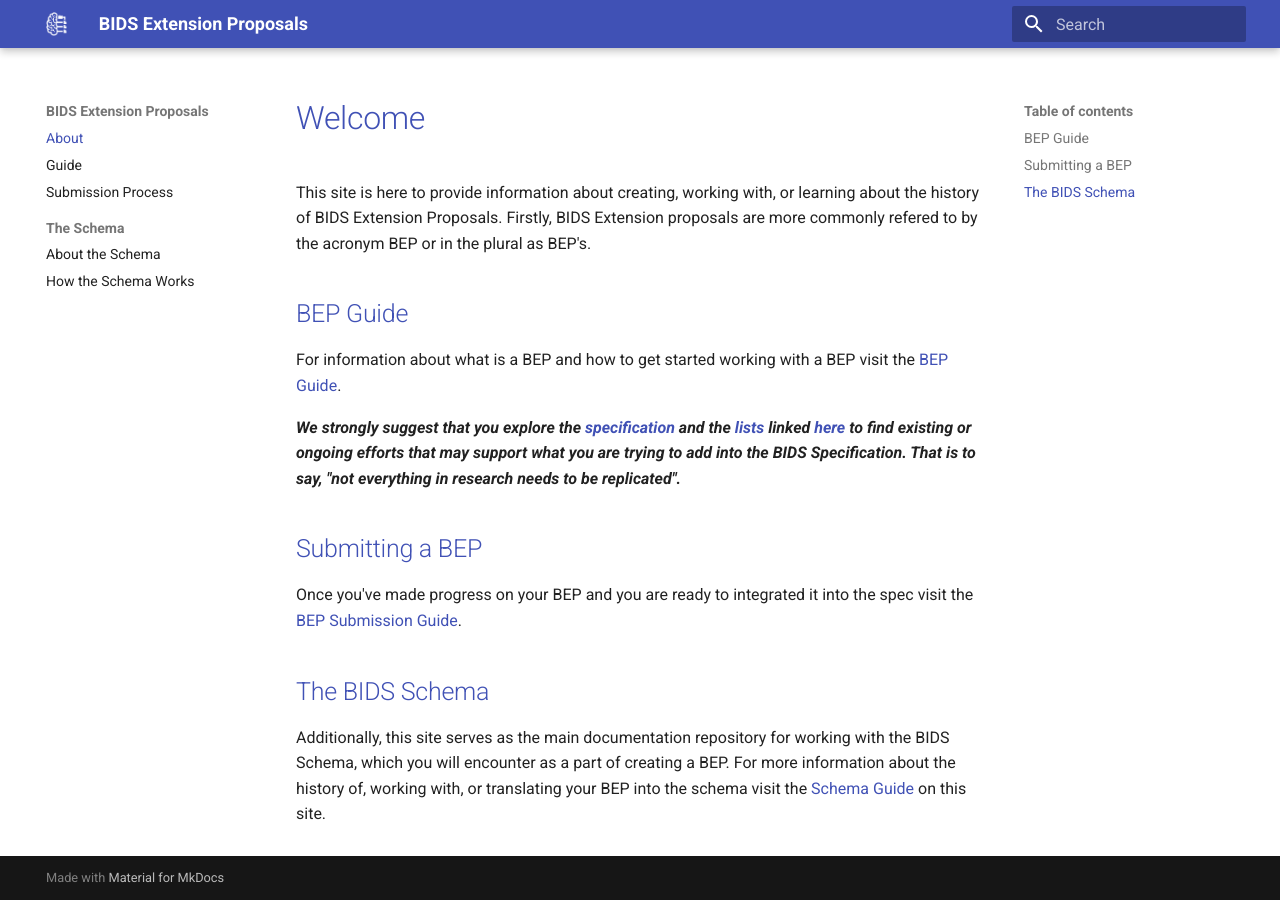
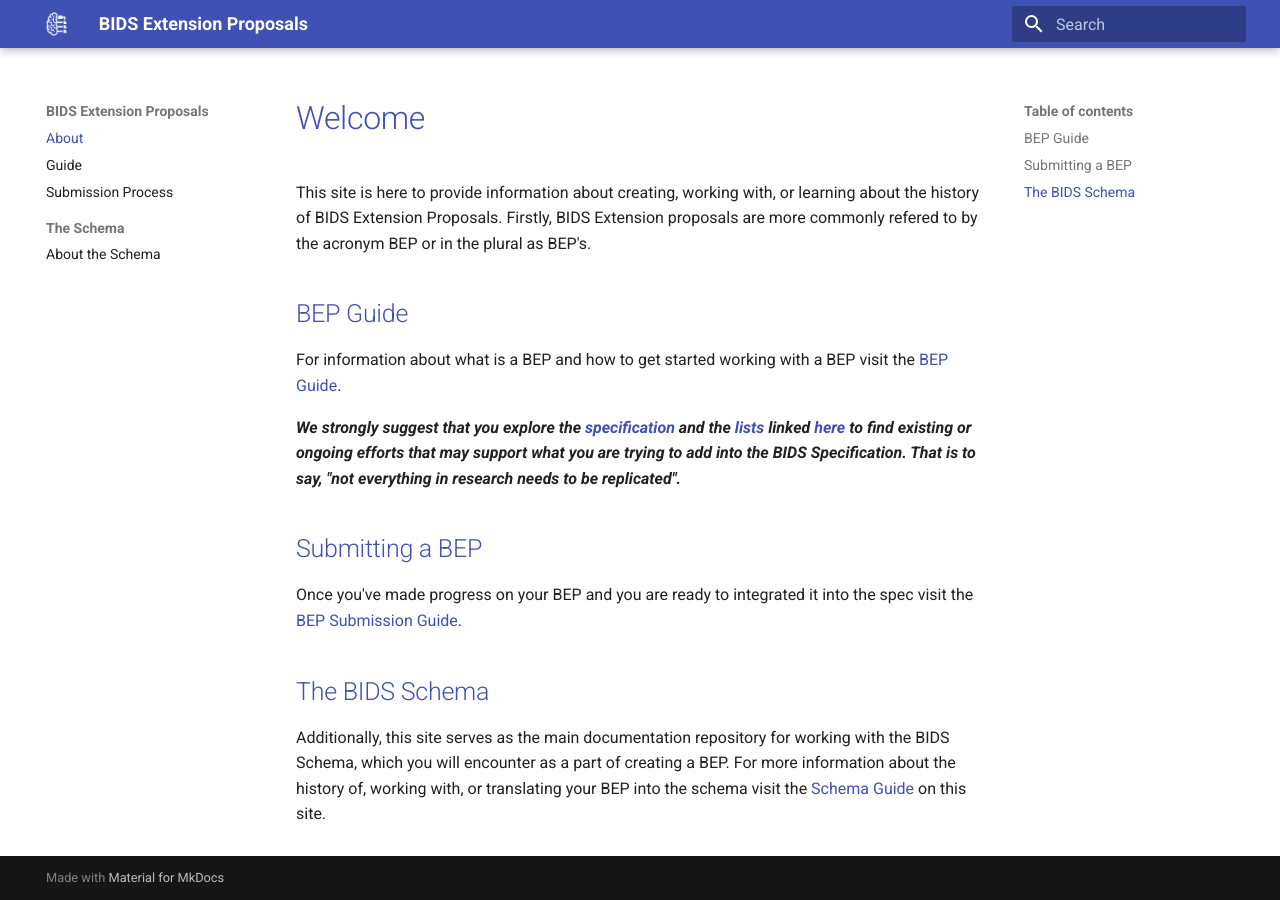
Before and after one commit to bids-standard/bids-extensions, an MkDocs documentation site: the page built from docs/index.md, in a window 1280 px wide. Built offline with MkDocs 1.6.1 and Material for MkDocs 9.7.7, drawn with Linux system fonts in a browser that asks for light colours.

Commit message:
remove not finished how-the-schema-works.md from toc tree

```diff
--- a/mkdocs.yml
+++ b/mkdocs.yml
@@ -13,8 +13,6 @@ nav:
   - Submission Process: submission.md
   - The Schema:
       - About the Schema: schema.md
-      - How the Schema Works: how-the-schema-works.md
-
 
 theme:
     name: material
```
